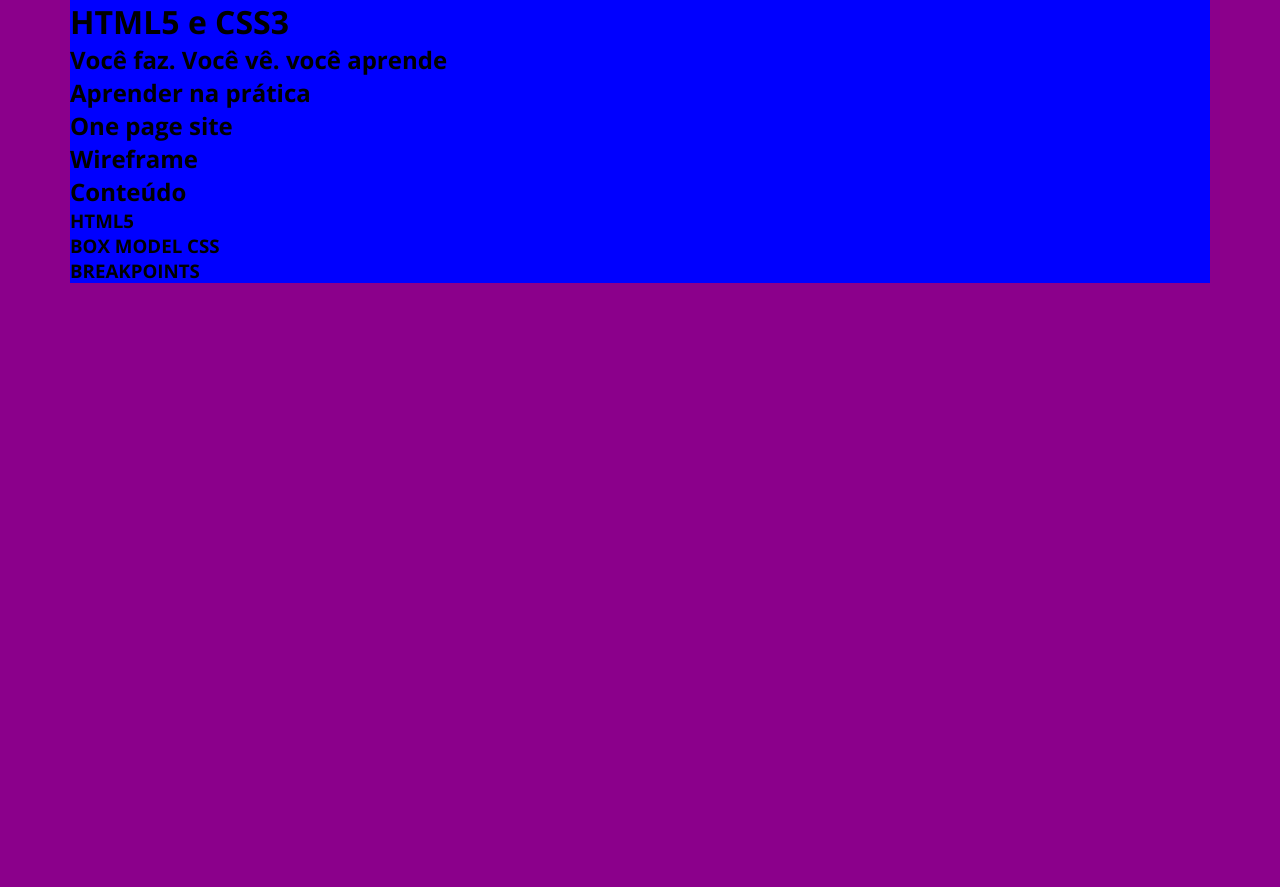
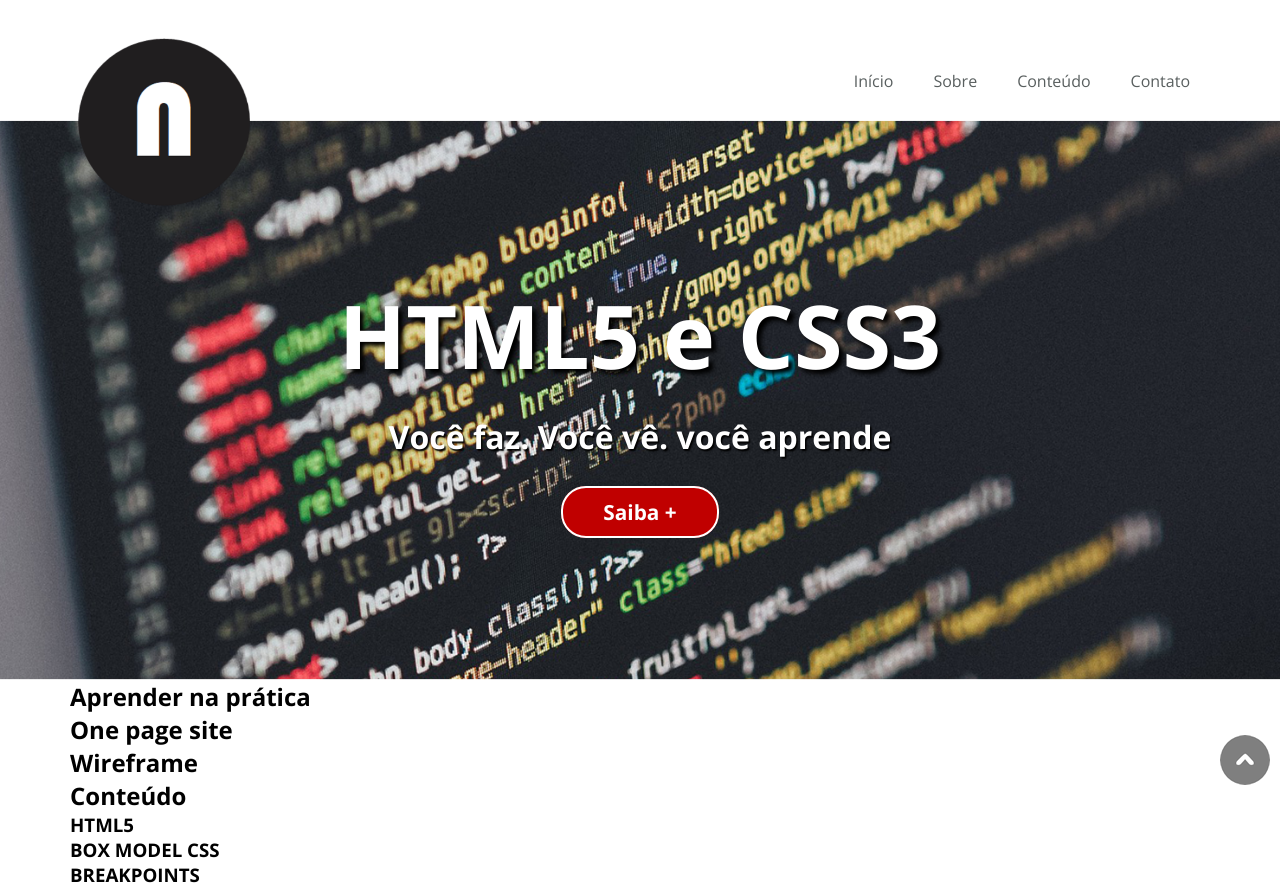
Before and after one commit to NatanOliveiraslv/html5css3, a plain HTML site: page index.html in a window 1280 px wide. Before the commit the page ends 800 px from the top, so only its background shows below. Drawn offline with nearby package versions, Linux system fonts and the light colour scheme.

Commit message:
atualizações

```diff
--- a/index.html
+++ b/index.html
@@ -1,5 +1,6 @@
 <!DOCTYPE html>
 <html lang="pt-br">
+
 <head>
     <meta charset="UTF-8">
     <meta http-equiv="X-UA-Compatible" content="IE=edge">
@@ -9,11 +10,24 @@
     <link rel="icon" href="img/favicon.png">
     <link rel="stylesheet" href="style.css">
 </head>
+
 <body>
     <!-- Cabeçalho -->
-    <header>
-        <div class="Container">
-
+    <header id="inicio">
+        <div class="Container Flex">
+            <div id="logo">
+                <img src="img/favicon.png" alt="hal 9000">
+            </div>
+            <nav>
+                <input type="checkbox" id="check">
+                <label for="check">&#x268c;</label>
+                <ul>
+                    <li><a href="#inicio">Início</a></li>
+                    <li><a href="#sobre">Sobre</a></li>
+                    <li><a href="#conteudo">Conteúdo</a></li>
+                    <li><a href="#contato">Contato</a></li>
+                </ul>
+            </nav>
         </div>
     </header>
     <!-- Destaque -->
@@ -21,10 +35,12 @@
         <div class="Container">
             <h1>HTML5 e CSS3</h1>
             <h2>Você faz. Você vê. você aprende</h2>
+            <a href="https://github.com/NatanOliveiraslv"
+            target="_blank" class="Botao">Saiba +</a>
         </div>
     </main>
     <!-- Sobre -->
-    <section>
+    <section id="Sobre">
         <div class="Container">
             <h2>Aprender na prática</h2>
         </div>
@@ -42,7 +58,7 @@
         </div>
     </section>
     <!-- Conteúdo -->
-    <section>
+    <section id="Conteudo">
         <div class="Container">
             <h2>Conteúdo</h2>
             <h3>HTML5</h3>
@@ -51,8 +67,10 @@
         </div>
     </section>
     <!-- Rodapé -->
-    <footer>
+    <footer id="contato">
         <div class="Container"></div>
     </footer>
+    <a href="#inicio" id="topo"><img src="img/topo.png" alt="topo do site"></a>
 </body>
+
 </html>
--- a/style.css
+++ b/style.css
@@ -21,51 +21,185 @@ body{
 /* Layout */
 .Container {
     margin: 0 auto;
-    background-color: blue;
 }
+
+.Flex{
+    display: flex;
+    justify-content: space-between;
+}
+
+.Botao{
+    text-decoration: none;
+    color: #fff;
+    font-size: 1.3em;
+    font-weight: 700;
+    background-color: #c00000;
+    padding: 10px 40px;
+    border: 2px solid  #fff;
+    border-radius: 25px;
+}
+
+/* topo do site */
+#topo {
+    position: fixed;
+    right: 10px;
+    bottom: 10px;
+}
+
 /* Smartphone Portrait >>>>>>>>>>>>>>>>>>>>>>>>>>>>>>>>>>>>>>>>>>>> */
+
+/* Cabeçalho */
+header{
+    height: 60px;
+}
+
+#logo img{
+    width: 110px;
+    height: 110px;
+}
+
+#check {
+    display: none;
+}
+
+label{
+    font-size: 3em;
+    padding: 15px;
+}
+
+nav ul{
+    list-style: none;
+    background-color: #343538;
+    height: 100vh;
+    position: fixed;
+    top: 60px;
+    right: -100%;
+    width: 100%;
+    transition: all 0.5s;
+}
+
+#check:checked ~ ul{
+    right: 0;
+}
+
+nav ul li{
+    padding: 20px;
+    border-bottom: 1px solid #a9a9a9;
+}
+
+nav ul li a{
+    text-decoration: none;
+    color: rgb(89, 95, 95);
+}
+
+/* Destaque */
+main{
+    height: 75vh;
+    background: url(img/banner\ -\ progrmação.jpg);
+    background-size: cover;
+    color: #fff;
+    display: flex;
+    flex-direction: column;
+    justify-content: center;
+    text-align: center;
+}
+
+main h1{
+    font-size: 1em;
+}
+
+main h2{
+    font-size: 1em;
+    margin: 20px 0px 40px 0px;
+}
 
 /* Smartphone Landscape >>>>>>>>>>>>>>>>>>>>>>>>>>>>>>>>>>>>>>>>>>> */
 @media (min-width: 576px){
-    body{
-        background-color:aqua
-    }
     /* Layout */
     .Container{
         max-width: 540px;
+    }
+
+    /* Destque */
+    main h1, main h2 {
+        text-shadow: #000 0.05em 0.05em 0.05em;
     }
 }
 
 
 /* Tablet Portrait >>>>>>>>>>>>>>>>>>>>>>>>>>>>>>>>>>>>>>>>>>>>>>>> */
 @media (min-width: 768px){
-    body{
-        background-color:chartreuse
-    }
      /* Layout */
      .Container{
         max-width: 720px;
+    }
+
+    /* Destaque */
+    main{
+        height: 45vh;
+    }
+
+    main h1{
+        font-size: 5.5em;
+    }
+
+    main h2{
+        font-size: 2em;
     }
 }
 
 /* Tablet Landscape >>>>>>>>>>>>>>>>>>>>>>>>>>>>>>>>>>>>>>>>>>>>>>> */
 @media (min-width: 992px){
-    body{
-        background-color:brown
-    }
      /* Layout */
      .Container{
         max-width: 960px;
+    }
+
+    /* Destaque */
+    main{
+        height: 70vh;
     }
 }
 
 /* PC >>>>>>>>>>>>>>>>>>>>>>>>>>>>>>>>>>>>>>>>>>>>>>>>>>>>>>>>>>>>> */
 @media (min-width: 1200px){
-    body{
-        background-color:darkmagenta
-    }
      /* Layout */
      .Container{
         max-width: 1140px;
     }
+
+    /* Cabeçalho */
+    header {
+        height: 120px;
+    }
+
+    #logo img{
+        width: 189px;
+        height: 189px;
+        margin-top: 20px;
+    }
+
+    label {
+        display: none;
+    }
+
+    nav ul{
+        position: static;
+        height: auto;
+        background-color: transparent;
+        margin-top: 50px;
+    }
+
+    nav ul li{
+        float: left;
+        border: 0;
+    }
+
+    naav ul li a{
+        color: #343538;
+    }
+
+    nav ul li a:hover{
+        color: #c00000;
+    }
 }
```
Also changed, not shown: img/banner - progrmação.jpg (added), img/topo.png (added).
